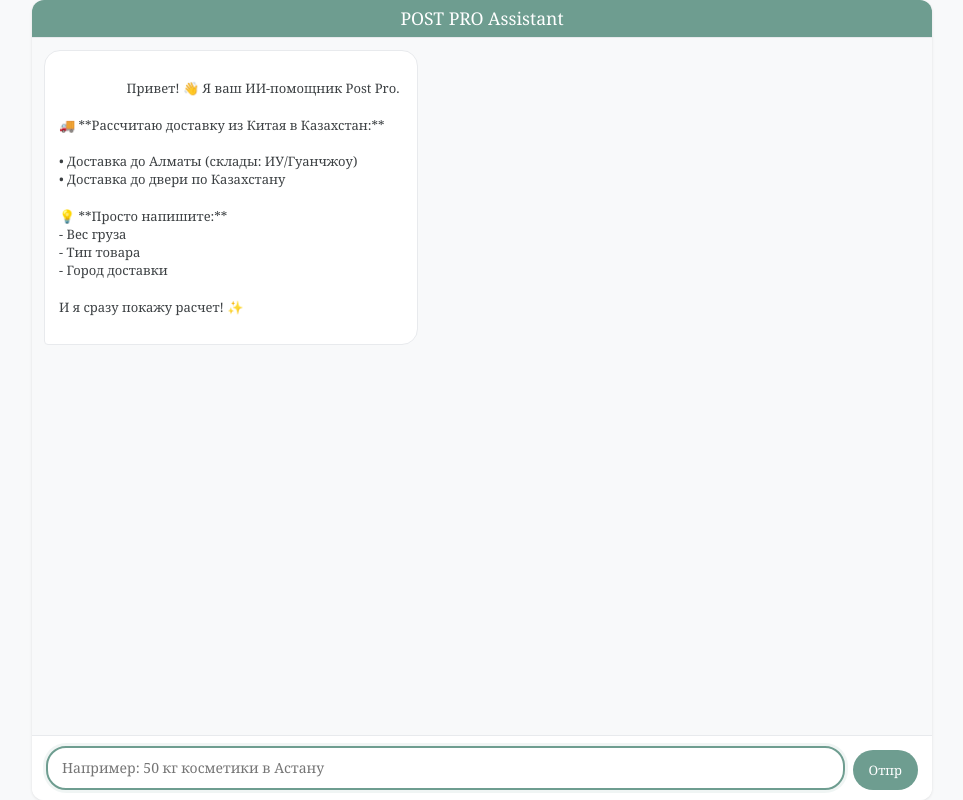
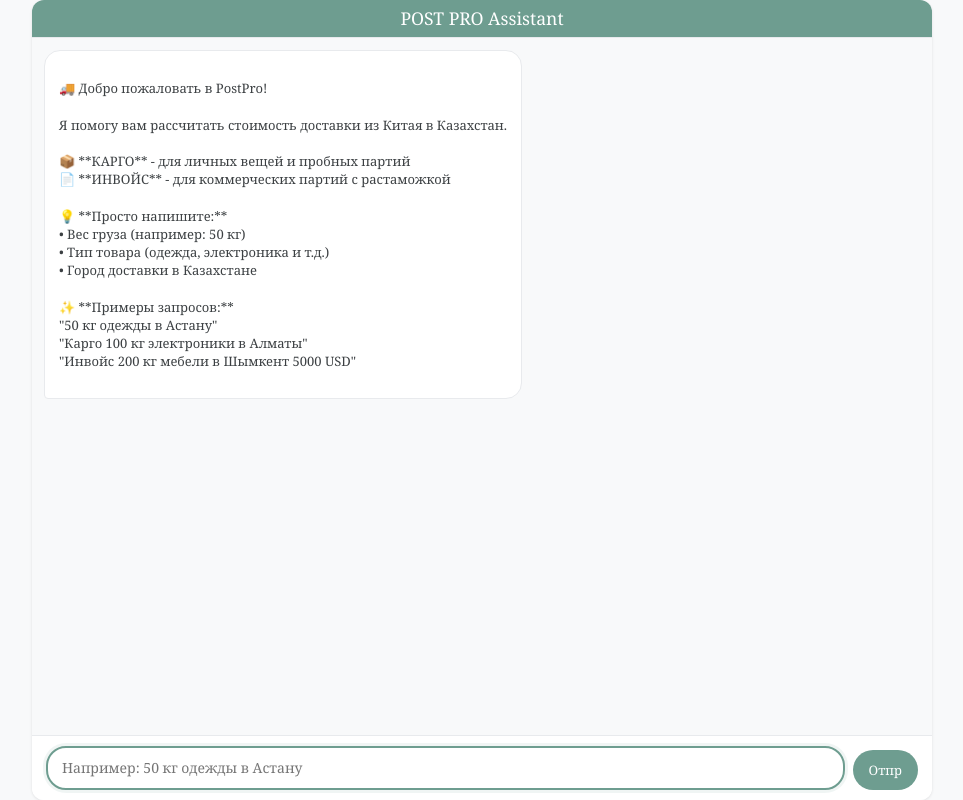
Before and after one commit to beketaitzhanov-ship-it/Post-Pro, a Flask app: page / in a window 1280 px wide. Shown: the whole page, without its empty margins (158-1121 px from the left). Run offline with Flask 3, Linux system fonts and the light colour scheme; some web fonts are replaced.

Commit message:
index.html

```diff
--- a/templates/index.html
+++ b/templates/index.html
@@ -314,19 +314,22 @@
         <div class="chat-messages" id="chat-messages">
             <div class="message bot-message">
                 <div class="message-content">
-                    Привет! 👋 Я ваш ИИ-помощник Post Pro.
+🚚 Добро пожаловать в PostPro!
 
-🚚 **Рассчитаю доставку из Китая в Казахстан:**
+Я помогу вам рассчитать стоимость доставки из Китая в Казахстан.
 
-• Доставка до Алматы (склады: ИУ/Гуанчжоу)
-• Доставка до двери по Казахстану
+📦 **КАРГО** - для личных вещей и пробных партий
+📄 **ИНВОЙС** - для коммерческих партий с растаможкой
 
 💡 **Просто напишите:**
-- Вес груза
-- Тип товара
-- Город доставки
+• Вес груза (например: 50 кг)
+• Тип товара (одежда, электроника и т.д.)
+• Город доставки в Казахстане
 
-И я сразу покажу расчет! ✨
+✨ **Примеры запросов:**
+"50 кг одежды в Астану"
+"Карго 100 кг электроники в Алматы"
+"Инвойс 200 кг мебели в Шымкент 5000 USD"
                 </div>
             </div>
         </div>
@@ -335,7 +338,7 @@
             <div class="input-container">
                 <textarea
                     id="message-input"
-                    placeholder="Например: 50 кг косметики в Астану"
+                    placeholder="Например: 50 кг одежды в Астану"
                     rows="1"
                     aria-label="Введите сообщение"
                 ></textarea>
```
